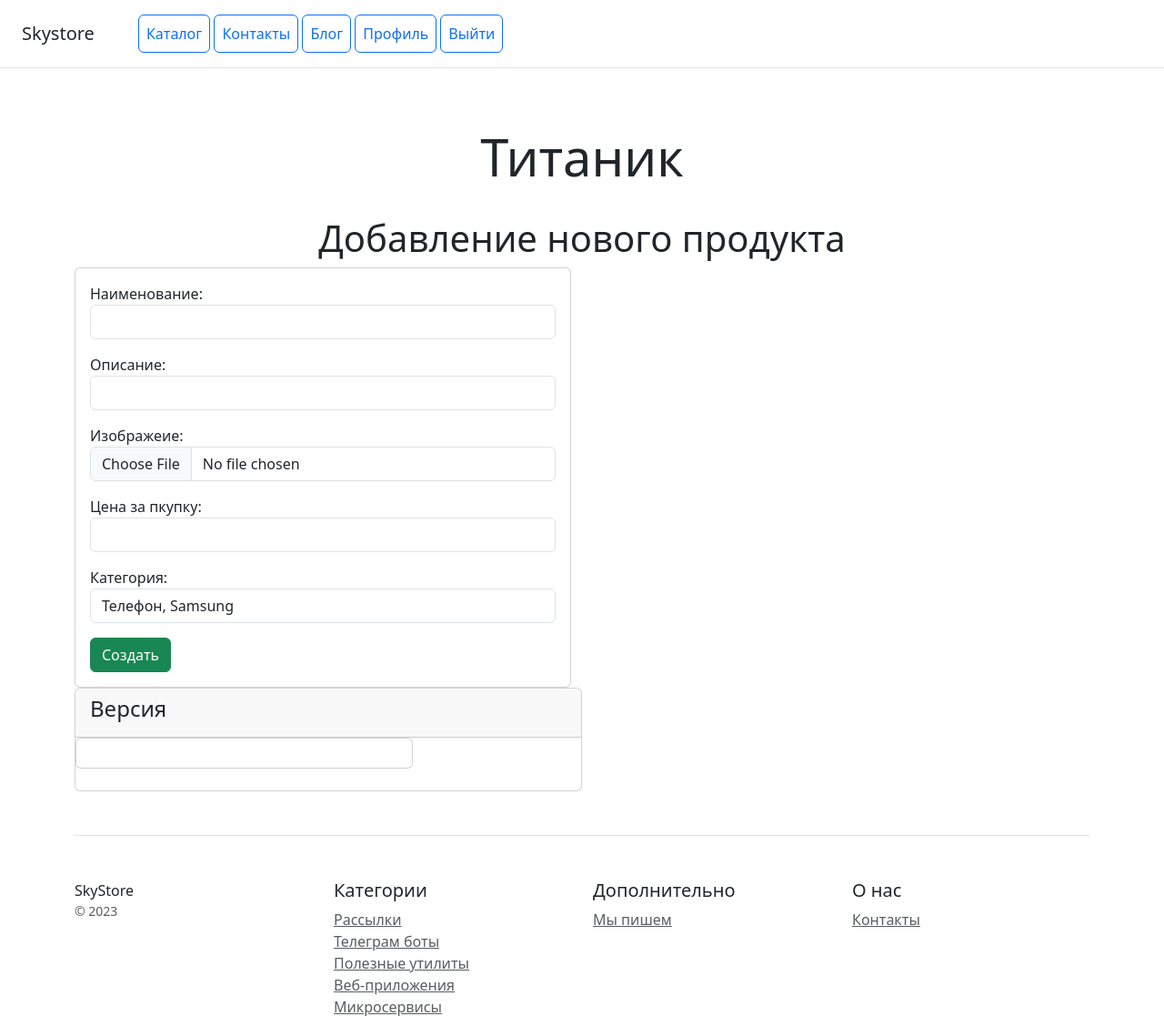
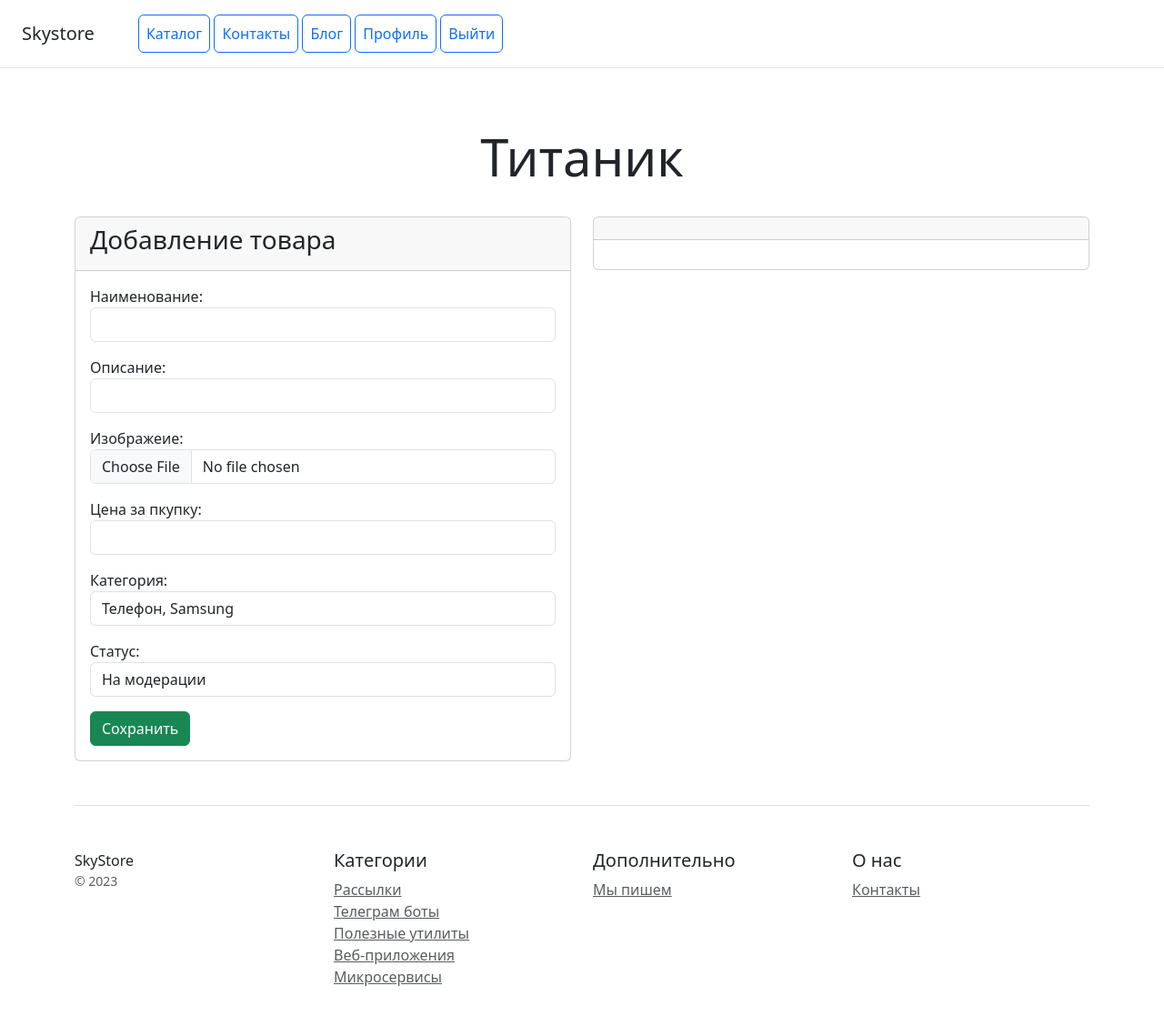
Before and after one commit to alina649/HomeWork_19_2, a Django app: page /create/ in a window 1280 px wide. Shown: the top 1117 px of the page at 91% size. After the commit the page ends 1084 px from the top, so only its background shows below. Run offline with Django 4.2, Linux system fonts and the light colour scheme; the visitor is signed in with stand-in values (Sample User, id 1); data comes from the database, SQL or seed files in the repository; some libraries are stand-ins or nearby versions.

Commit message:
home 23.1

```diff
--- a/catalog/admin.py
+++ b/catalog/admin.py
@@ -5,7 +5,7 @@
 
 @admin.register(Product)
 class ProductAdmin(admin.ModelAdmin):
-    list_display = ('id', 'name', 'purchase_price', 'category_product', 'description', 'owner')
+    list_display = ('id', 'name', 'purchase_price', 'category_product', 'description', 'owner', 'status')
 
 
 @admin.register(Category)
--- a/catalog/forms.py
+++ b/catalog/forms.py
@@ -20,7 +20,7 @@
 
     class Meta:
         model = Product
-        fields = ('name', 'description', 'image', 'purchase_price', 'category_product',)
+        exclude = ('owner', )
 
     def clean(self):
 
@@ -42,3 +42,9 @@
     class Meta:
         model = Version
         fields = '__all__'
+
+
+class ProductModerForm(StyleFormMixin, forms.ModelForm):
+    class Meta:
+        model = Product
+        fields = ('name', 'description', 'image', 'purchase_price', 'category_product', 'status',)
--- a/catalog/models.py
+++ b/catalog/models.py
@@ -5,16 +5,25 @@
 
 
 class Product(models.Model):
+    STATUS_CREATED = 'created'
+    STATUS_MODERATED = 'moderated'
+    STATUS_PUBLISH = 'published'
+    STATUSES = (
+        (STATUS_CREATED, 'Добавлен'),
+        (STATUS_MODERATED, 'На модерации'),
+        (STATUS_PUBLISH, 'Опубликован'),
+    )
+
     name = models.CharField(max_length=100, verbose_name='наименование')
     description = models.CharField(max_length=100, verbose_name='описание')
     image = models.ImageField(upload_to='products/', verbose_name='изображеие', null=True, blank=True)
     purchase_price = models.FloatField(verbose_name='цена за пкупку')
     creation_date = models.TimeField(verbose_name='дата создания', auto_now_add=True)
     last_modified_date = models.TimeField(verbose_name='дата последнего изменения', auto_now=True)
-
     category_product = models.ForeignKey('Category', on_delete=models.CASCADE, default=1, verbose_name='категория')
 
     owner = models.ForeignKey(settings.AUTH_USER_MODEL, on_delete=models.SET_NULL, verbose_name='владелец', **NULLABLE)
+    status = models.CharField(max_length=20, choices=STATUSES, default=STATUS_MODERATED, verbose_name='статус')
 
     def __str__(self):
         return f'{self.name}, {self.purchase_price} rub, {self.description}'
@@ -22,6 +31,13 @@
     class Meta:
         verbose_name = "товар"
         verbose_name_plural = "товары"
+
+        ordering = ('name',)
+        permissions = [
+            ('set_product_status', 'Can change the status of products'),
+            ('change_product_description', 'Can change product description'),
+            ('change_product_category', 'Can change product category'),
+        ]
 
 
 class Category(models.Model):
--- a/catalog/templates/catalog/product_form.html
+++ b/catalog/templates/catalog/product_form.html
@@ -1,47 +1,49 @@
 {% extends 'catalog/base.html' %}
 {% block content %}
-
 <div class="col-12">
-<form method="post" enctype="multipart/form-data">
-<h1 align="center">Добавление нового продукта</h1>
-<div class="row">
+    <form class="row" method="post" enctype="multipart/form-data">
         <div class="col-6">
             <div class="card">
+                <div class="card-header">
+                    <div class="card-title">
+                        <h3 class="card-title">
+                            {% if object %}
+                            Редактирование товара
+                            {% else %}
+                            Добавление товара
+                            {% endif %}
+                        </h3>
+                    </div>
+                </div>
                 <div class="card-body">
                     {% csrf_token %}
                     {{ form.as_p }}
-                    <button type="submit" class="btn btn-success">
-                        {% if object %}
-                        Сохранить
-                        {% else %}
-                        Создать
-                        {% endif %}
-                    </button>
+                    <button type="submit" class="btn btn-success">Сохранить</button>
                 </div>
             </div>
-    </div>
-
         </div>
         <div class="col-6">
             <div class="card">
                 <div class="card-header">
-                        <h4 class="card-title">
-                            Версия
-                        </h4>
+                    <div class="card-title">
+                        <h3 class="card-title">
+                            {% if object %}
+                            Версии продуктов
+                            {% endif %}
+                        </h3>
                     </div>
-                    <div class='col-8 mb-4'>
-                       <div class="card">
+                </div>
                 <div class="card-body">
                     {{ formset.management_form }}
                     {% for form in formset.forms %}
                     {{ form.as_p }}
+                    {% if not forloop.last %}
+                    <hr class="mb-4">
+                    {% endif %}
                     {% endfor %}
-                           </div>
-                       </div>
                 </div>
             </div>
         </div>
     </form>
 </div>
-
 {% endblock %}
--- a/catalog/templates/catalog/products.html
+++ b/catalog/templates/catalog/products.html
@@ -20,8 +20,9 @@
         </div>
     </div>
 
+{% if user.is_authenticated and object.owner == user or user.is_staff%}
 <div class="col-12 mb-5">
     <a class="btn btn-outline-primary" href="{% url 'catalog:update_product' object.pk %}">Изменить</a>
 </div>
-
+  {% endif %}
 {% endblock %}
--- a/catalog/urls.py
+++ b/catalog/urls.py
@@ -10,7 +10,8 @@
 urlpatterns = [
     path('', IndexListView.as_view(), name='index'),
     path('contacts/', contacts),
-    path('products/<int:pk>/', ProductDetailView.as_view() , name='products'),
+    path('products/<int:pk>/', ProductDetailView.as_view(), name='products'),
     path('create/', ProductCreateView.as_view(), name='create'),
     path('update/<int:pk>/', ProductUpdateView.as_view(), name='update_product'),
+
 ]
--- a/catalog/views.py
+++ b/catalog/views.py
@@ -1,9 +1,11 @@
+from django.contrib.auth.mixins import LoginRequiredMixin, PermissionRequiredMixin, UserPassesTestMixin
 from django.forms import inlineformset_factory
-from django.shortcuts import render
+from django.http import Http404
+from django.shortcuts import render, redirect
 from django.shortcuts import render, get_object_or_404
 from django.urls import reverse_lazy
 
-from catalog.forms import ProductForm, VersionForm
+from catalog.forms import ProductForm, VersionForm, ProductModerForm
 from catalog.models import Product, Version
 from django.views.generic import CreateView, ListView, DetailView, UpdateView, DeleteView
 
@@ -11,6 +13,26 @@
 class IndexListView(ListView):
     model = Product
     template_name = 'catalog/index.html'
+
+    def get_queryset(self):
+        user = self.request.user
+        if user.is_authenticated:
+            # Если пользователь аутентифицирован (в том числе владелец товара)
+            if user.is_staff or user.is_superuser:
+                # Для администраторов показываем все продукты
+                queryset = super().get_queryset()
+
+            else:
+                # Для остальных аутентифицированных пользователей
+                queryset = super().get_queryset().filter(
+                    status=Product.STATUS_PUBLISH
+                )
+        else:
+            # Для неаутентифицированных пользователей
+            queryset = super().get_queryset().filter(
+                status=Product.STATUS_PUBLISH
+            )
+        return queryset
 
 
 def contacts(request):
@@ -37,16 +59,37 @@
         return render(request, self.template_name, product_id)
 
 
-class ProductCreateView(CreateView):
+class ProductDeleteView(LoginRequiredMixin, DeleteView):
     model = Product
-    form_class = ProductForm
     success_url = reverse_lazy('catalog:index')
 
 
-class ProductUpdateView(UpdateView):
+class ProductCreateView(LoginRequiredMixin, CreateView):
+    model = Product
+    form_class = ProductModerForm
+    success_url = reverse_lazy('catalog:index')
+
+    def form_valid(self, form):
+        self.object = form.save()
+        self.object.owner = self.request.user
+        self.object.save()
+        return super().form_valid(form)
+
+
+class ProductUpdateView(LoginRequiredMixin, UpdateView):
     model = Product
     form_class = ProductForm
+    permission_required = 'catalog.change_product'
     success_url = reverse_lazy('catalog:index')
+
+    def get_object(self, queryset=None):
+        self.object = super().get_object(queryset)
+        user = self.request.user
+        if self.object.owner != self.request.user:
+            if user.is_staff:
+                return self.object
+            raise Http404
+        return self.object
 
     def get_context_data(self, **kwargs):
         context_data = super().get_context_data(**kwargs)
--- a/config/settings.py
+++ b/config/settings.py
@@ -143,6 +143,7 @@
 AUTH_USER_MODEL = "users.User"
 LOGOUT_REDIRECT_URL = '/'
 LOGIN_REDIRECT_URL = '/'
+LOGIN_URL = '/users/'
 
 EMAIL_BACKEND = 'django.core.mail.backends.smtp.EmailBackend'
 EMAIL_USE_SSL = True
```
Also changed, not shown: catalog/migrations/0009_alter_product_options_product_status.py (added). Lines whose indentation alone changed are shown as unchanged.
